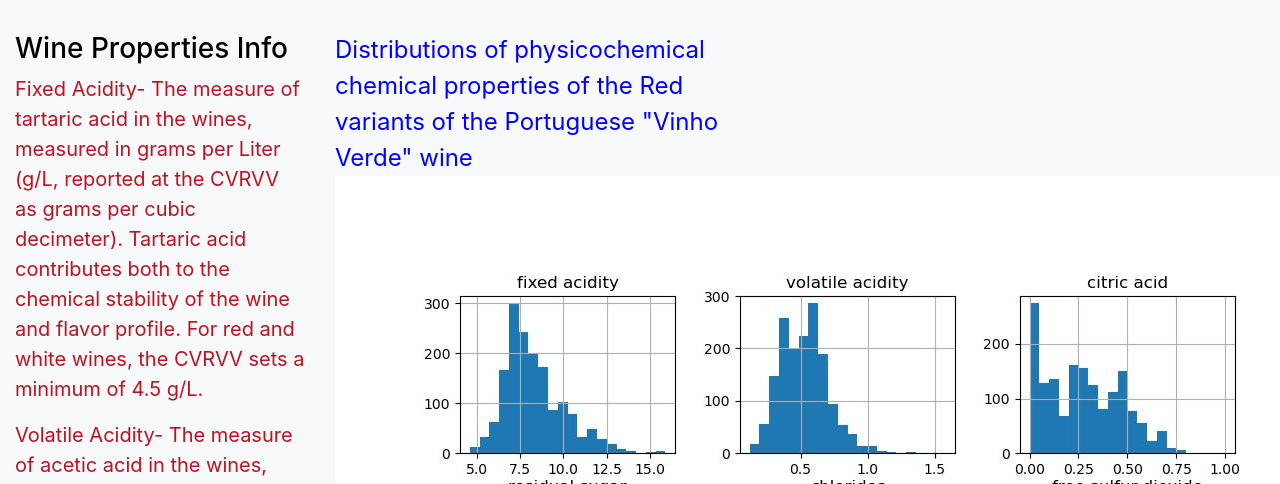
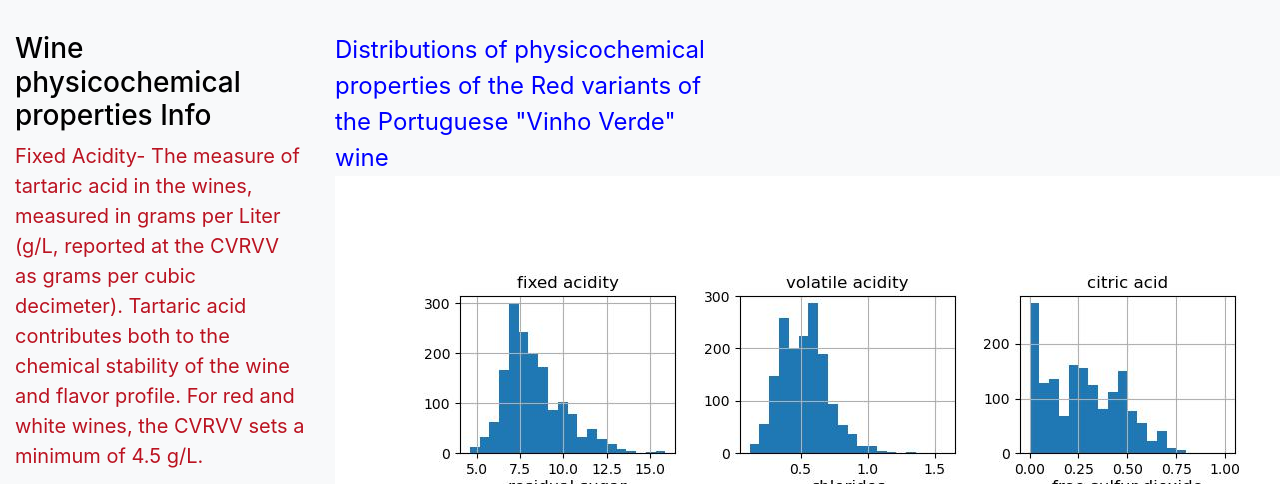
Before and after one commit to nmdollhopf/team1_wine_project, a plain HTML site: page wine_website/index wine.html in a window 1280 px wide. Shown: the part 259-743 px from the top of the page. Drawn offline with nearby package versions, Linux system fonts and the light colour scheme.

Commit message:
update html

```diff
--- a/wine_website/index wine.html
+++ b/wine_website/index wine.html
@@ -25,7 +25,7 @@
       <div class="container-fluid">
         <div class="row">
           <div class="col-md-3">
-            <h3>Wine Properties Info</h3>
+            <h3>Wine physicochemical  properties Info</h3>
           <p style="color:rgb(187, 19, 33);font-size:20px;">
             Fixed Acidity-
             The measure of tartaric acid in the wines, measured in grams per Liter (g/L, reported at the CVRVV as grams per cubic decimeter). Tartaric acid contributes both to the chemical stability of the wine and flavor profile. For red and white wines, the CVRVV sets a minimum of 4.5 g/L.
@@ -84,11 +84,11 @@
           <div class="col-md-4">
 
             <p style="color:blue;font-size:24px;">
-            Distributions of physicochemical chemical properties of the Red variants of the Portuguese "Vinho Verde" wine
+            Distributions of physicochemical  properties of the Red variants of the Portuguese "Vinho Verde" wine
               <img src="static/images/Red_wine_dist.jpg" alt="Italian Trulli">
             </p>
             <p style="color:blue;font-size:24px;">
-            Distributions of physicochemical chemical properties of the White variants of the Portuguese "Vinho Verde" wine
+            Distributions of physicochemical properties of the White variants of the Portuguese "Vinho Verde" wine
             <img src="static/images/White_wine_dist.jpg" alt="Italian Trulli">
           </p>
           <p style="color:blue;font-size:24px;">
```
Also changed, not shown: 1 other file.
